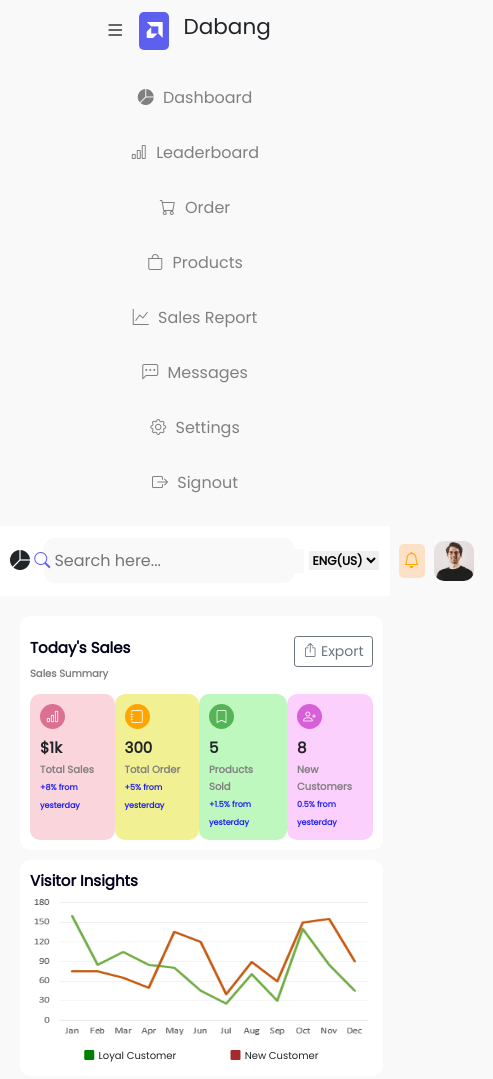
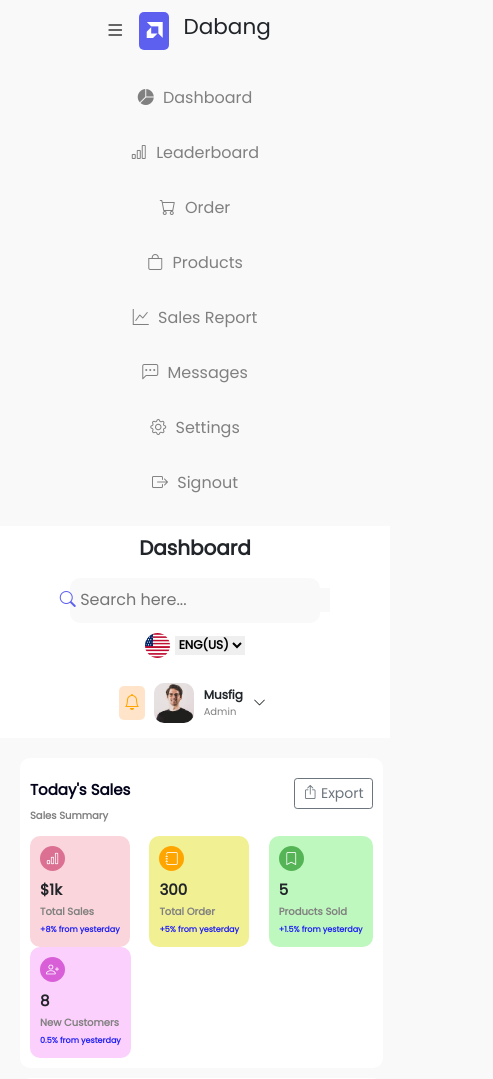
Before and after one commit to Manimozhi-07/Admin-Dashboard, a plain HTML site: page index.html in a window 390 px wide. Shown: the top 1079 px of the page, 493 px wide, since content can reach past the window. Drawn offline with nearby package versions, Linux system fonts and the light colour scheme.

Commit message:
Media Query

```diff
--- a/index.html
+++ b/index.html
@@ -85,7 +85,7 @@
     <div id="navbar">
       <!--name starts-->
       <div id="item">
-        <i class="bi bi-pie-chart-fill"  title="Dashboard"></i>&nbsp;
+        <!-- <i class="bi bi-pie-chart-fill"  title="Dashboard"></i>&nbsp; -->
         <h4>Dashboard</h4>
       </div>
       <!--name ends-->
@@ -144,7 +144,7 @@
               <button type="button" class="btn btn-outline-secondary btn-sm"><i class="bi bi-box-arrow-up"></i>&nbsp;Export</button>
             </div>
           </div>
-          <div class="rows">
+          <div class="rows" id="box-row">
             <div class="b" style="background-color: rgb(250, 213, 219);">
 
               <i class="bi bi-bar-chart" title="Total Sales" style="background-color: palevioletred;"></i>
--- a/style.css
+++ b/style.css
@@ -94,9 +94,7 @@ body{
 #navbar #item h4{
     font-weight: bolder;
 }
-#navbar #item i{
-    display:none;
-}
+
 #navbar #searchbar{
     background-color: #f9f9f9;
     padding: 10px;
@@ -193,6 +191,7 @@ body{
 }
 #main .r{
     display:flex;
+
     width:100%;
     justify-content: space-around;
 }
@@ -240,6 +239,9 @@ body{
     width:100%;
     justify-content: space-between;
     margin-top: 10px;
+}
+#box-row{
+    flex-wrap: wrap;
 }
 .b{
     /* width:20%; */
@@ -425,6 +427,7 @@ th{
 
     #content{
         width:100%;
+
         left:0;
     }
 }
@@ -439,19 +442,14 @@ th{
 }
 @media screen and (max-width:730px){
      #navbar h4{
-        font-size: 20px;
+        font-size: 15px;
     }
     #navbar #searchbar{
         width:250px ;
     }
-    #navbar #language img{
-        display:none;
-    }
-    #navbar #profile #profile-name,#drop{
-        display: none;
-    }
     #main .r{
         display:block;
+
     }
     #c1,#c2,#c3,#c6{
         width:98%;
@@ -461,15 +459,16 @@ th{
         width:46%;
     }
 }
-@media screen and (max-width:585px){
-    #navbar #item i{
-        display: inline;
-        font-size: 20px;
+@media screen and (max-width:650px){
+    #navbar{
+        flex-direction: column;
     }
     #navbar #item h4{
-        display:none;
-    }
+        font-size: 20px;
+       }
+
 }
+
 @media screen and (max-width:574px){
     #c4,#c5,#c7,#c8{
 
```
